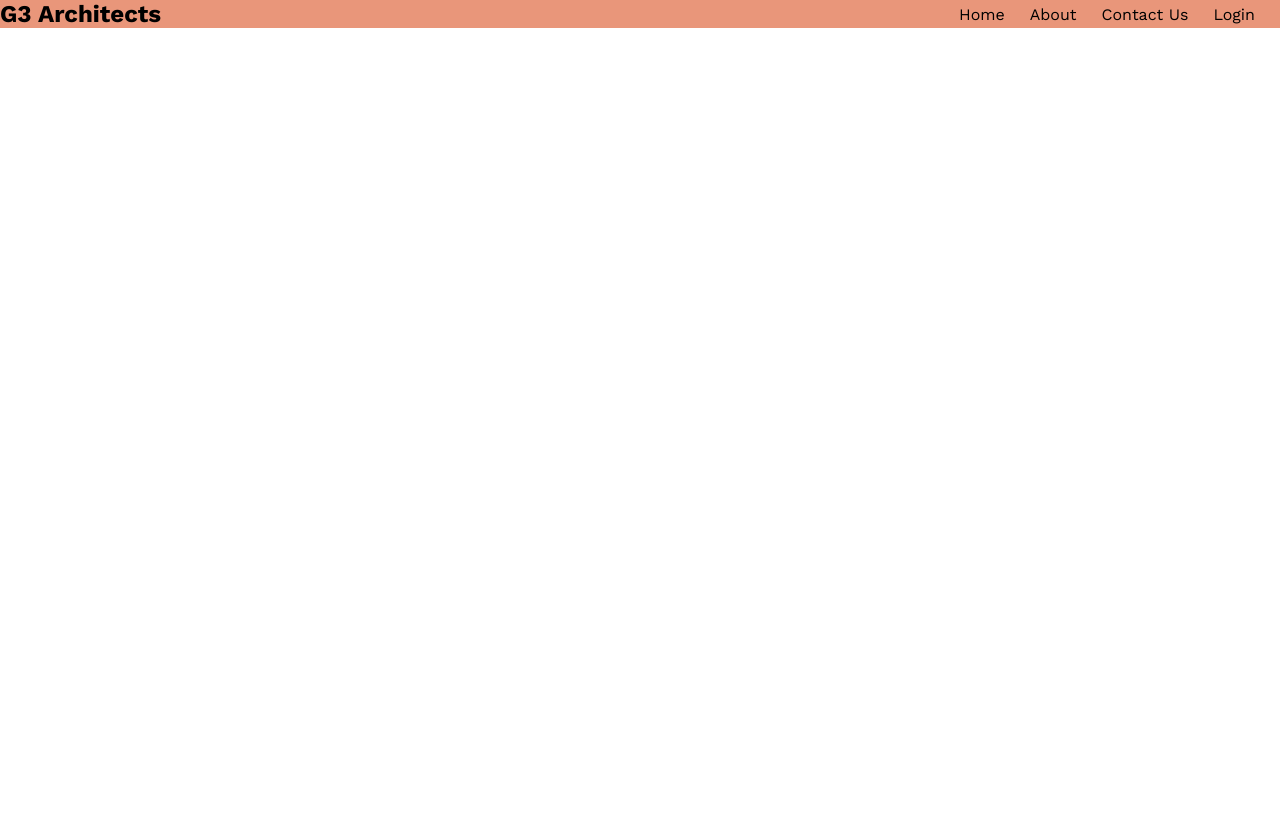
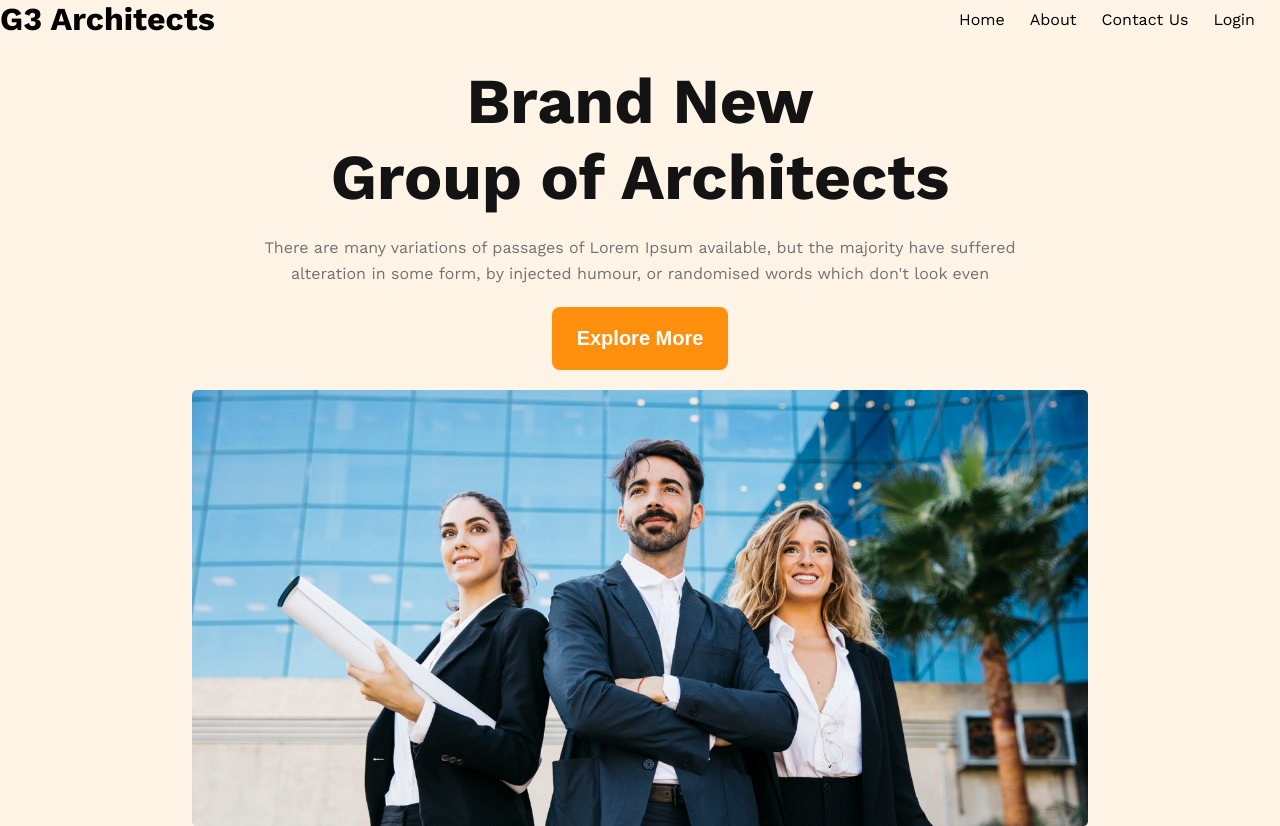
Before and after one commit to forhad1518/G3-Architects-website, a plain HTML site: page index.html in a window 1280 px wide. Before the commit the page ends 800 px from the top, so only its background shows below. Drawn offline with nearby package versions, Linux system fonts and the light colour scheme.

Commit message:
header is completed

```diff
--- a/index.html
+++ b/index.html
@@ -7,9 +7,9 @@
     <link rel="stylesheet" href="style/style.css">
 </head>
 <body class="work-sans">
-    <Header class="header-bg">
+    <Header class="header bg-color">
         <nav class="nav-bar display-flex">
-            <h1>G3 Architects</h1>
+            <h1 class="brand-name">G3 Architects</h1>
             <ul class="display-flex">
                 <li class="list-items"><a href="" class="list-name">Home</a></li>
                 <li class="list-items"><a href="" class="list-name">About</a></li>
@@ -17,6 +17,14 @@
                 <li class="list-items"><a href="" class="list-name">Login</a></li>
             </ul>
         </nav>
+        <div class="banner display-flex">
+            <div class="ban-content">
+                <h1 class="ban-title dark-1">Brand New <br> Group of Architects </h1>
+                <p class="ban-description dark-3">There are many variations of passages of Lorem Ipsum available, but the majority have suffered alteration in some form, by injected humour, or randomised words which don't look even</p>
+                <button class="primary-button">Explore More</button>
+            </div>
+            <img src="Assest/banner.png" alt="" class="ban-image">
+        </div>
     </Header>
     <main>
 
--- a/style/style.css
+++ b/style/style.css
@@ -3,7 +3,7 @@
 .work-sans {
     font-family: "Work Sans", sans-serif;
     font-optical-sizing: auto;
-    font-weight: 400px;
+    font-weight: 400;
     font-style: normal;
   }
 
@@ -12,18 +12,42 @@
     margin: 0;
     padding: 0;
 }
-  /* Shared Style */
+/* Shared Style */
+.bg-color{
+    background-color: rgba(255, 144, 14, 0.1);
+}
+.dark-1{
+    color: rgb(19, 19, 19);
+}
+.dark-3{
+    color: rgb(114, 114, 114);
+}
 .display-flex{
     display: flex;
 }
+.primary-button{
+    padding: 20px 25px;
+    border-radius: 8px;
+    border: none;
+    background: rgb(255, 144, 14);
+    font-size: 1.25rem;
+    font-weight: 600;
+    color: rgb(255, 255, 255);
+    margin-bottom:20px ;
+    cursor: pointer;
+
+}
 /* Header Style */
 .header-bg{
-    background-color: darksalmon;
+
 }
 /* nav-bar style */
 .nav-bar{
     justify-content: space-between;
     align-items: center;
+}
+.brand-name{
+    font-size: 2rem;
 }
 .list-items{
     list-style: none;
@@ -34,3 +58,61 @@
     text-decoration: none;
     color: black;
 }
+/* Banner style */
+.banner{
+    flex-direction: column;
+    align-items: center;
+
+}
+.ban-content{
+    width: 60%;
+    margin: 0 auto;
+    text-align: center;
+}
+.ban-title{
+    margin-top: 25px;
+    font-weight: 700;
+    font-size: 4rem;
+}
+.ban-description{
+    margin: 20px 0 20px 0;
+    font-weight: 400;
+    line-height: 26px;
+}
+.ban-image{
+    width: 70%;
+}
+/* Media Query */
+@media screen and (max-width: 576px) {
+    .nav-bar{
+        flex-direction: column;
+        gap: 10px;
+    }
+    .ban-content{
+        width: 90%;
+    }
+    .ban-title{
+        font-size: 2.5rem;
+    }
+    .ban-image{
+        width: 90%;
+    }
+    .primary-button{
+        padding: 15px 20px;
+    }
+}
+@media screen and (min-width: 576px) and (max-width: 940px) {
+    .nav-bar{
+        flex-direction: row;
+        gap: 10px;
+    }
+    .ban-content{
+        width: 90%;
+    }
+    .ban-title{
+        font-size: 2.5rem;
+    }
+    .ban-image{
+        width: 90%;
+    }
+}
```
